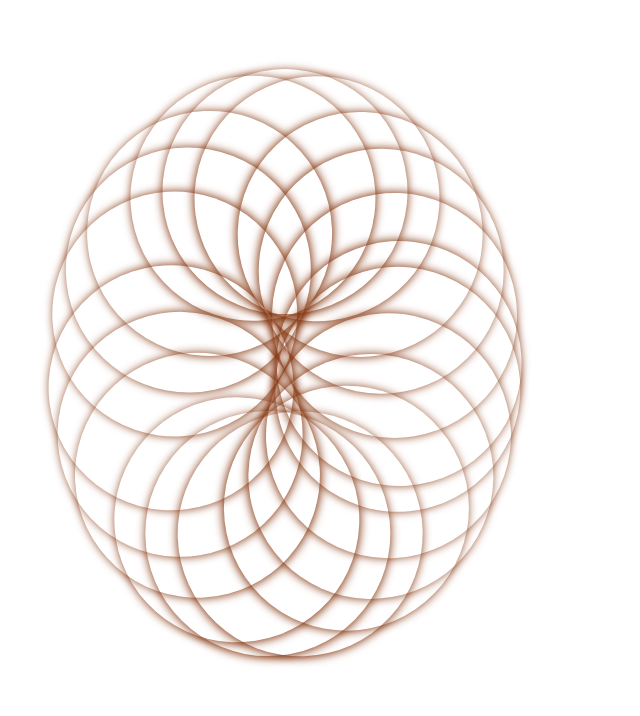
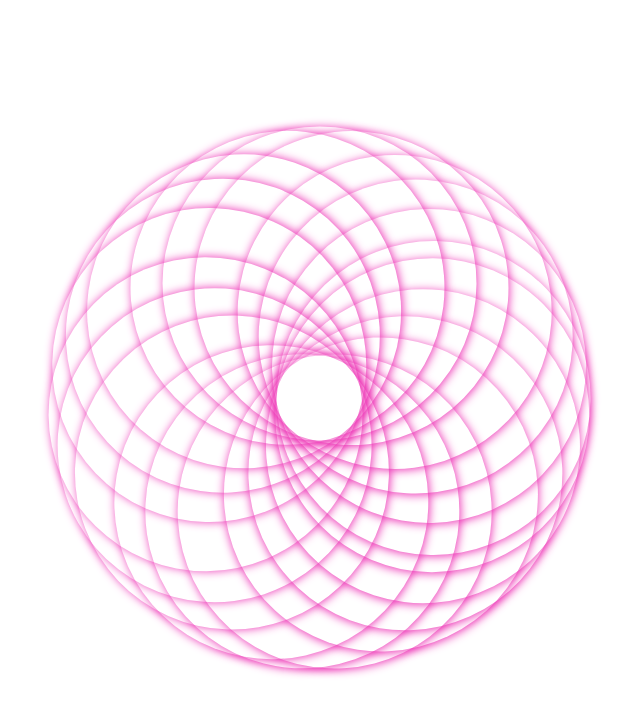
Before and after one commit to risingBirdSong/css_play, a React (Vite) app: page / in a window 1280 px wide. Shown: the top 716 px of the page, without its empty margins (479-1119 px from the left). Built offline with nearby package versions, Linux system fonts and the light colour scheme.

Commit message:
save. donut anim

```diff
--- a/componenents/Flower.tsx
+++ b/componenents/Flower.tsx
@@ -4,7 +4,7 @@ import Pedal from "./Pedal";
 const Flower = () => {
   const [n, setN] = useState(20);
   const [backAndForth, setbackAndForth] = useState(1);
-  const [delay, setDelay] = useState(10);
+  const [delay, setDelay] = useState(1);
   const [clearTimer, setClearTimer] = useState(false);
   const [rising, setRising] = useState(true);
 
@@ -14,7 +14,7 @@ const Flower = () => {
   useEffect(() => {
     const timing = setTimeout(() => {
       setN((prev) => ++prev);
-      if (n % 100 === 0) {
+      if (n % 300 === 0) {
         setRising((prv) => !prv);
       }
       if (rising) {
@@ -56,11 +56,11 @@ const Flower = () => {
         return (
           <Pedal
             transX={radians_to_degrees(Math.cos(num)) * 2}
-            transY={radians_to_degrees(Math.sin(num) * 3)}
+            transY={radians_to_degrees(Math.sin(num) * 2)}
             rgbColors={[(n / 2) % 255, 50, (n * 2) % 255]}
-            rotateAmount={radians_to_degrees(Math.cos(num)) * 2 + n}
-            height={200 + backAndForth}
-            width={200 + backAndForth}
+            rotateAmount={radians_to_degrees(Math.cos(num))}
+            height={100 + backAndForth}
+            width={100 + backAndForth}
             top={1}
             left={1}
           />
```
Also changed, not shown: 2 other files (tests, documents, lock files or other folders).
